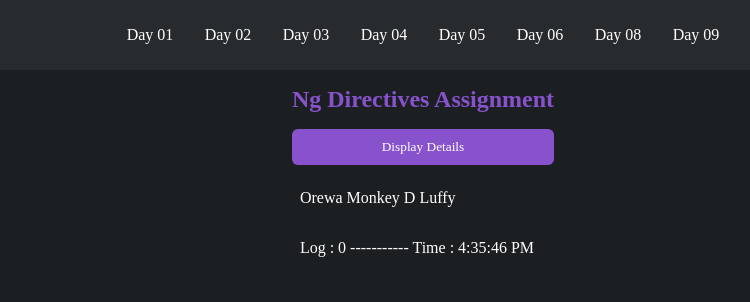
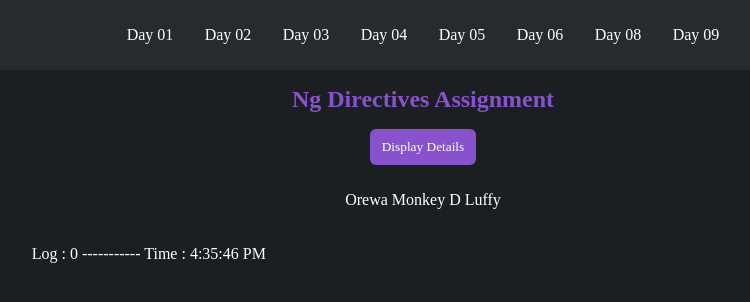
Before and after one commit to basakjeet08/First-Angular-App, an Angular app: page /assignment03 in a window 1280 px wide. Both pictures are taken after a click on the button "Display Details". Shown: the top 302 px of the page, without its empty margins (217-967 px from the left). Built offline with nearby package versions, Linux system fonts and the light colour scheme; a web font is replaced by a local one.

Commit message:
refactor : Refactored the alert dialog and assignment - 03 component.

```diff
--- a/src/app/components/alert-dialog/alert-dialog.component.css
+++ b/src/app/components/alert-dialog/alert-dialog.component.css
@@ -13,16 +13,3 @@
   background: rgba(0, 0, 0, 0.8);
   z-index: 50;
 }
-
-.card-container {
-  display: flex;
-  flex-direction: column;
-  justify-content: center;
-
-  gap: 12px;
-  padding: 24px;
-
-  border-radius: 6px;
-  background-color: var(--card);
-  transition: all 0.3s ease-in-out;
-}
--- a/src/app/components/assignment-03/assignment-03.component.css
+++ b/src/app/components/assignment-03/assignment-03.component.css
@@ -1,6 +1,17 @@
-#outer-container {
+:host {
+  width: 100%;
+
   display: flex;
   flex-direction: column;
+  align-items: center;
+
+  gap: 16px;
+}
+
+.grid-container {
+  display: grid;
+  grid-template-columns: repeat(3, 1fr);
+
   gap: 16px;
 }
 
@@ -13,7 +24,8 @@
 }
 
 p {
-  padding: 8px;
+  padding: var(--padding--small);
+  border-radius: var(--border--radius);
 }
 
 .primary-text {
--- a/src/app/components/assignment-03/assignment-03.component.html
+++ b/src/app/components/assignment-03/assignment-03.component.html
@@ -1,4 +1,3 @@
-<div id="outer-container">
 <h2>Ng Directives Assignment</h2>
 <!-- Button to toggle visibility -->
 <button (click)="onToggleVisibilityClick()">Display Details</button>
@@ -14,13 +13,14 @@
 </p>
 
 <!-- Div which contains the logs of button clicks -->
+<div class="grid-container">
   <div *ngFor="let log of logs; let i = index">
     <!-- All the Button Click Log -->
     <p
-      [ngStyle]="{ backgroundColor: i >= 5 ? 'var(--card)' : 'transparent' }"
-      [ngClass]="{
-        'primary-text': i >= 5
+      [ngStyle]="{
+        backgroundColor: i >= 5 ? 'var(--card--color)' : 'transparent'
       }"
+      [ngClass]="{ 'primary-text': i >= 5 }"
     >
       Log : {{ i }} ----------- Time : {{ log }}
     </p>
```
Lines whose indentation alone changed are shown as unchanged.
